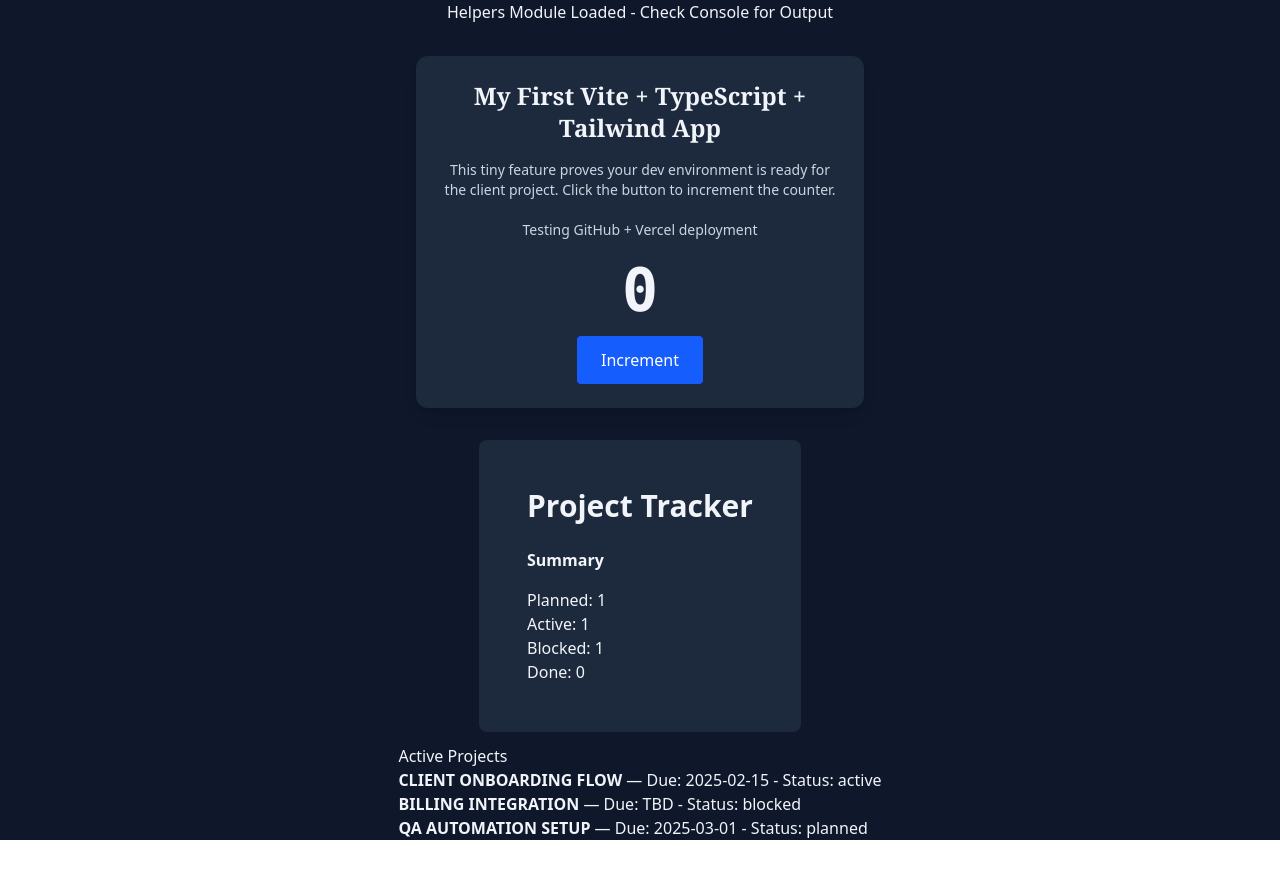
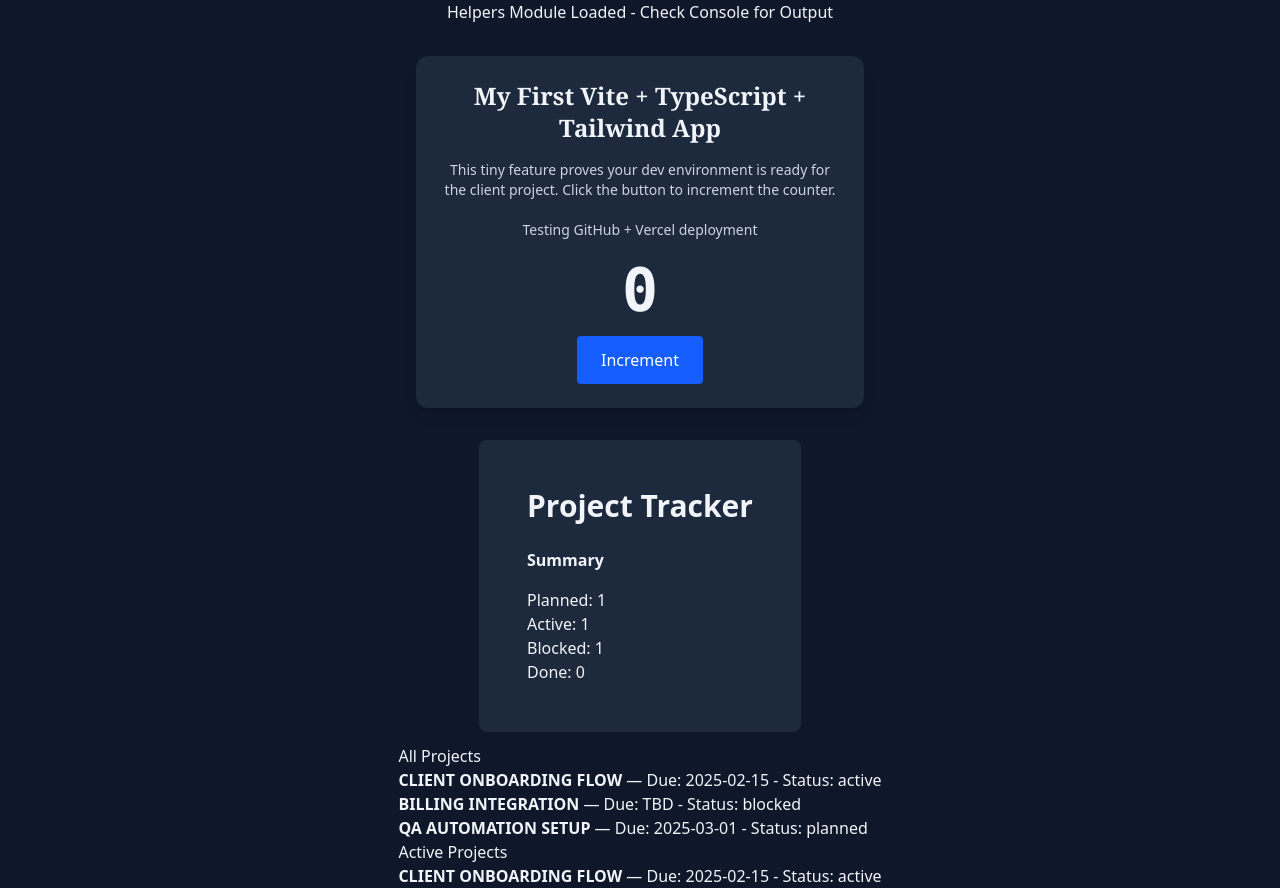
Before and after one commit to quangphatmai/dwdd2720, a React (Vite) app: page / in a window 1280 px wide. Before the commit the page ends 840 px from the top, so only its background shows below. Built offline with nearby package versions, Linux system fonts and the light colour scheme.

Commit message:
refactor: update TrackerCard component to display all projects before active projects

```diff
--- a/src/components/TrackerCard.tsx
+++ b/src/components/TrackerCard.tsx
@@ -21,6 +21,11 @@ const trackerCards: TrackerCard[] = projects.map(
   },
 );
 
+const activeProjects: TrackerCard[] = trackerCards.filter((tracker) =>
+  tracker.status.includes("active"),
+);
+
+
 console.log("trackerCards", trackerCards);
 
 // Notice: original data is unchanged
@@ -29,7 +34,7 @@ console.log("original projects still intact", projects);
 function TrackerCard() {
   return (
     <section style={{ marginTop: 12 }}>
-      <h2>Active Projects</h2>
+      <h2>All Projects</h2>
       <ul>
         {trackerCards.map((trackerCard) => (
           <li key={trackerCard.id}>
@@ -38,6 +43,16 @@ function TrackerCard() {
           </li>
         ))}
       </ul>
+
+      <h2>Active Projects</h2>
+      <ul>
+        {activeProjects.map((project) => (
+          <li key={project.id}>
+            <strong>{project.heading}</strong> — Due: {project.dueDate}{" "}
+            - Status: {project.status}
+          </li>
+        ))}
+      </ul>
     </section>
   );
 }
```
